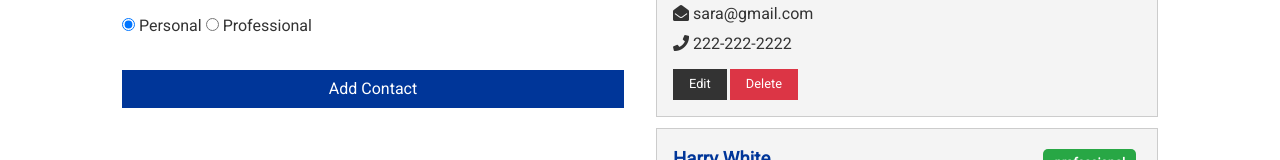
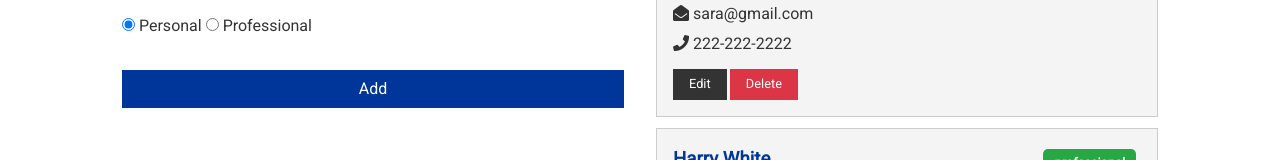
Before and after one commit to rahul01281/contact-keeper, a React (Create React App) app in the folder client/: page / in a window 1280 px wide. Shown: the part 338-498 px from the top of the page. Built offline with nearby package versions, Linux system fonts and the light colour scheme.

Commit message:
edit and update contact action

```diff
--- a/client/src/components/contacts/ContactForm.js
+++ b/client/src/components/contacts/ContactForm.js
@@ -1,9 +1,24 @@
-import React, { useContext, useState } from 'react';
+import React, { useContext, useState, useEffect } from 'react';
 import  ContactContext from '../../context/contact/contactContext';
 
 function ContactForm() {
 
     const contactContext = useContext(ContactContext);
+
+    const { addContact, current, clearCurrent, updateContact } = contactContext;
+
+    useEffect(() =>{
+        if(current !== null){
+            setContact(current);
+        } else {
+            setContact({
+            name: '',
+            email:'',
+            phone:'',
+            type:'personal'
+        });
+        }
+    }, [contactContext, current]);
 
     const [ contact, setContact ] = useState({
         name: '',
@@ -20,18 +35,22 @@ function ContactForm() {
 
     const onSubmit = (e) => {
         e.preventDefault();
-        contactContext.addContact(contact);
-        setContact({
-            name: '',
-            email:'',
-            phone:'',
-            type:'personal'
-        })
+        if(current === null){
+            addContact(contact);
+        } else{
+            updateContact(contact);
+        }
+
+        clearAll();
+    }
+
+    const clearAll = () => {
+        clearCurrent();
     }
 
     return (
         <form onSubmit={onSubmit}>
-            <h2 className="text-primary">Add Contact</h2>
+            <h2 className="text-primary">{current ? 'Edit Contact' : 'Add Contact'}</h2>
             <input type="text" placeholder="Enter Name" name="name" value={name} onChange={onChange} />
             <input type="email" placeholder="Enter Email" name="email" value={email} onChange={onChange} />
             <input type="text" placeholder="Enter Phone Number" name="phone" value={phone} onChange={onChange} />
@@ -39,8 +58,11 @@ function ContactForm() {
             <input type="radio" name="type" value="personal" checked={type==='personal'} onChange={onChange} /> Personal{' '}
             <input type="radio" name="type" value="professional" checked={type==='professional'} onChange={onChange} /> Professional
             <div>
-                <input type="submit" value="Add Contact" className="btn btn-primary btn-block" />
+                <input type="submit" value={current ? 'Update' : 'Add'} className="btn btn-primary btn-block" />
             </div>
+            {current && <div>
+                <button className="btn btn-light btn-block" onClick={clearAll}>Clear</button>
+                </div>}
         </form>
     )
 }
--- a/client/src/context/contact/ContactState.js
+++ b/client/src/context/contact/ContactState.js
@@ -69,6 +69,9 @@ const ContactState = props => {
     }
 
     //update contact
+    const updateContact = (contact) => {
+        dispatch({ type: UPDATE_CONTACT, payload: contact })
+    }
 
     //filter contacts
 
@@ -82,7 +85,8 @@ const ContactState = props => {
             addContact,
             deleteContact,
             setCurrent,
-            clearCurrent
+            clearCurrent,
+            updateContact
         }}>
             { props.children }
         </ContactContext.Provider>
--- a/client/src/context/contact/contactReducer.js
+++ b/client/src/context/contact/contactReducer.js
@@ -36,5 +36,11 @@ export default (state, action) => {
                 ...state,
                 current: null
             }
+
+        case UPDATE_CONTACT:
+            return{
+                ...state,
+                contacts: state.contacts.map(contact => contact.id === action.payload.id ? action.payload : contact) //action payload is the entire contact
+            }
     }
 }
```
Also changed, not shown: 1 other file (tests, documents, lock files or other folders).
